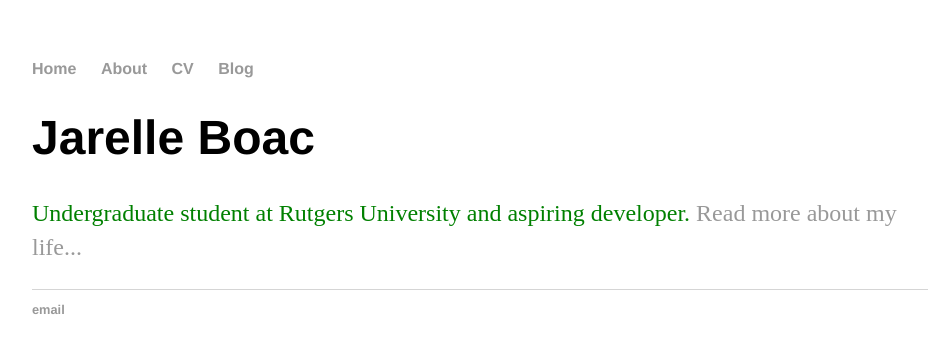
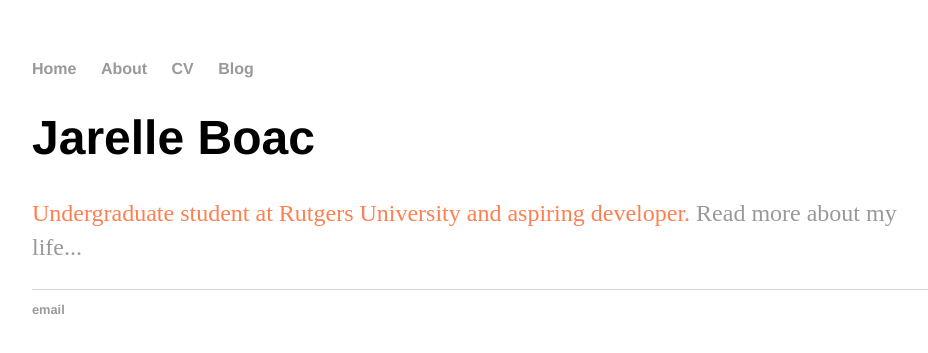
Before and after one commit to jarelle22/jarelleboac.github.io, a Jekyll site: the page built from index.html, in a window 1280 px wide. Shown: the top 353 px of the page, without its empty margins (160-1088 px from the left). Built offline with Jekyll 4.4.1, drawn with Linux system fonts in a browser that asks for light colours.

Commit message:
Update main.css

```diff
--- a/css/main.css
+++ b/css/main.css
@@ -26,7 +26,7 @@ h1 {
 p {
     font-size: 1.5em;
     line-height: 1.4em;
-    color: green;
+    color: #FF7F50;
 }
 footer {
     border-top: 1px solid #d5d5d5;
```
